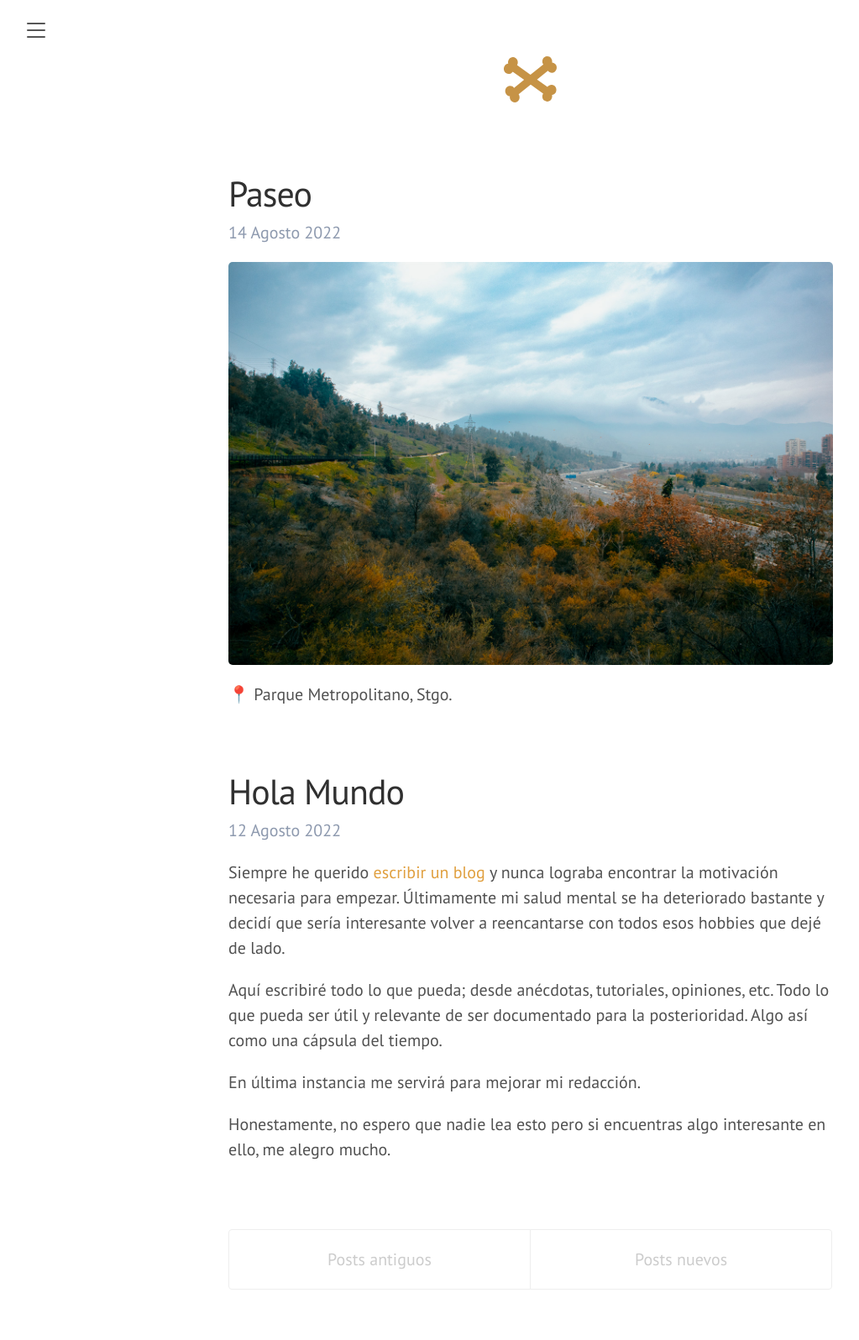
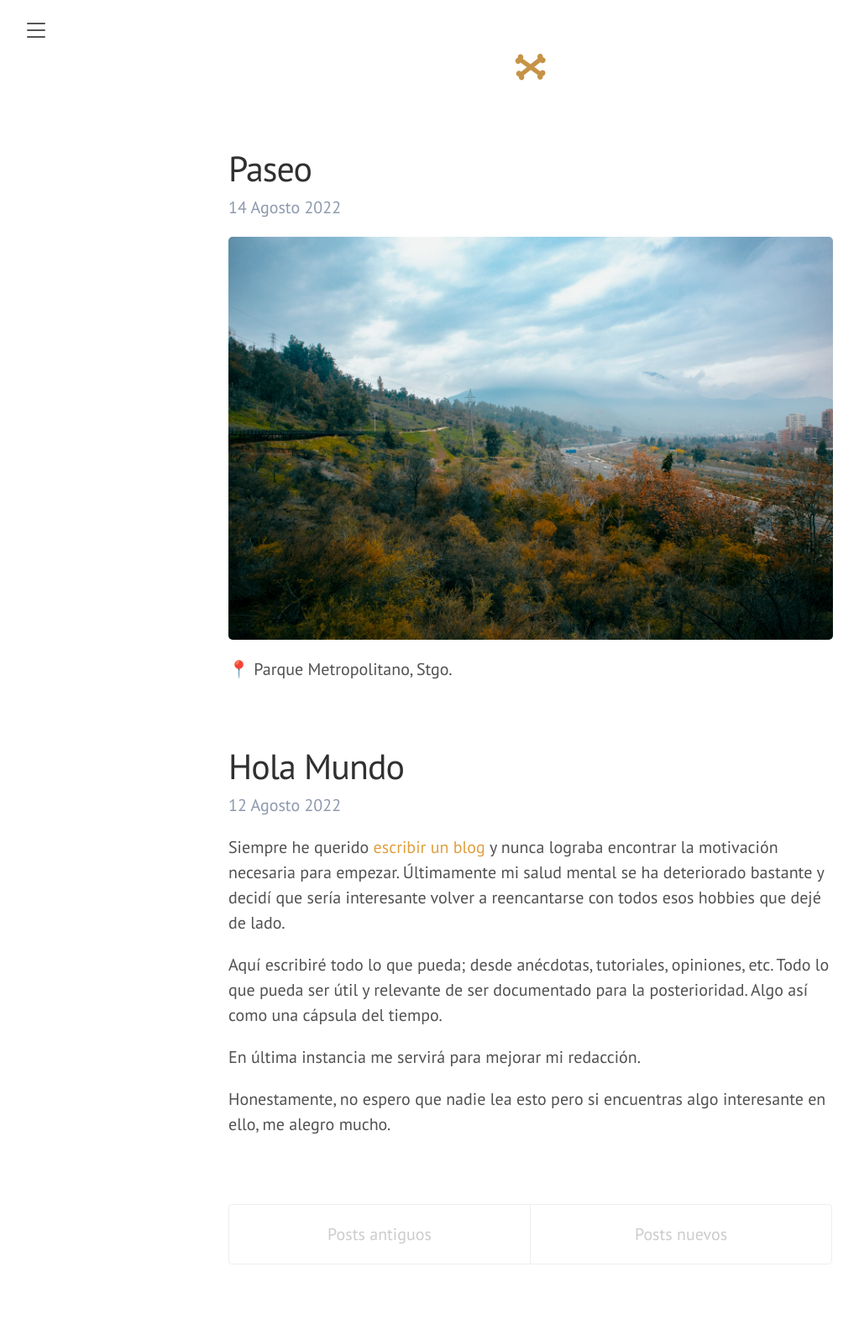
Before and after one commit to darriagada/darriagada.github.io, a Jekyll site: the page built from index.html, in a window 1280 px wide. Shown: the whole page at 84% size, without its empty margins (8-1031 px from the left). Built offline with Jekyll 4.4.1, drawn with Linux system fonts in a browser that asks for light colours; the list of posts is cut into pages by our own code; comment, search, counter and statistics services are not loaded; after the commit the page ends 1566 px from its top, so only the background shows below that.

Commit message:
Update default.html

```diff
--- a/_layouts/default.html
+++ b/_layouts/default.html
@@ -17,7 +17,7 @@
             <a href="{{ site.baseurl }}/" title="Home">{{ site.title }}</a>
             <small>{{ site.tagline }}</small>
           </h3> -->
-				 <a href="{{ site.baseurl }}/" title="Home"><img src="{{ site.baseurl }}/public/images/bones.svg" alt="{{ site.title }}" title="{{ site.title }}" class="logo" width="70" height="70" /></a>
+				 <a href="{{ site.baseurl }}/" title="Home"><img src="{{ site.baseurl }}/public/images/bones.svg" alt="{{ site.title }}" title="{{ site.title }}" class="logo" width="40" height="40" /></a>
         </div>
       </div>
 
```
